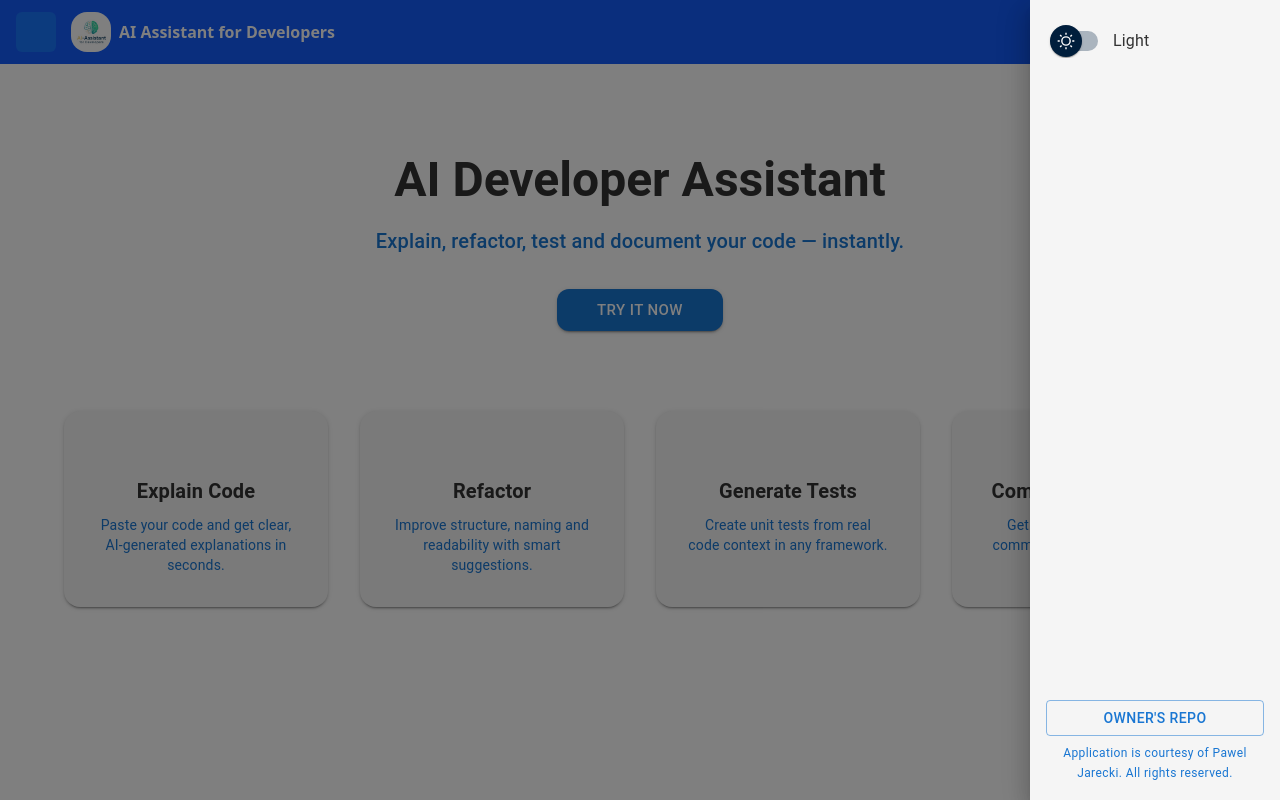
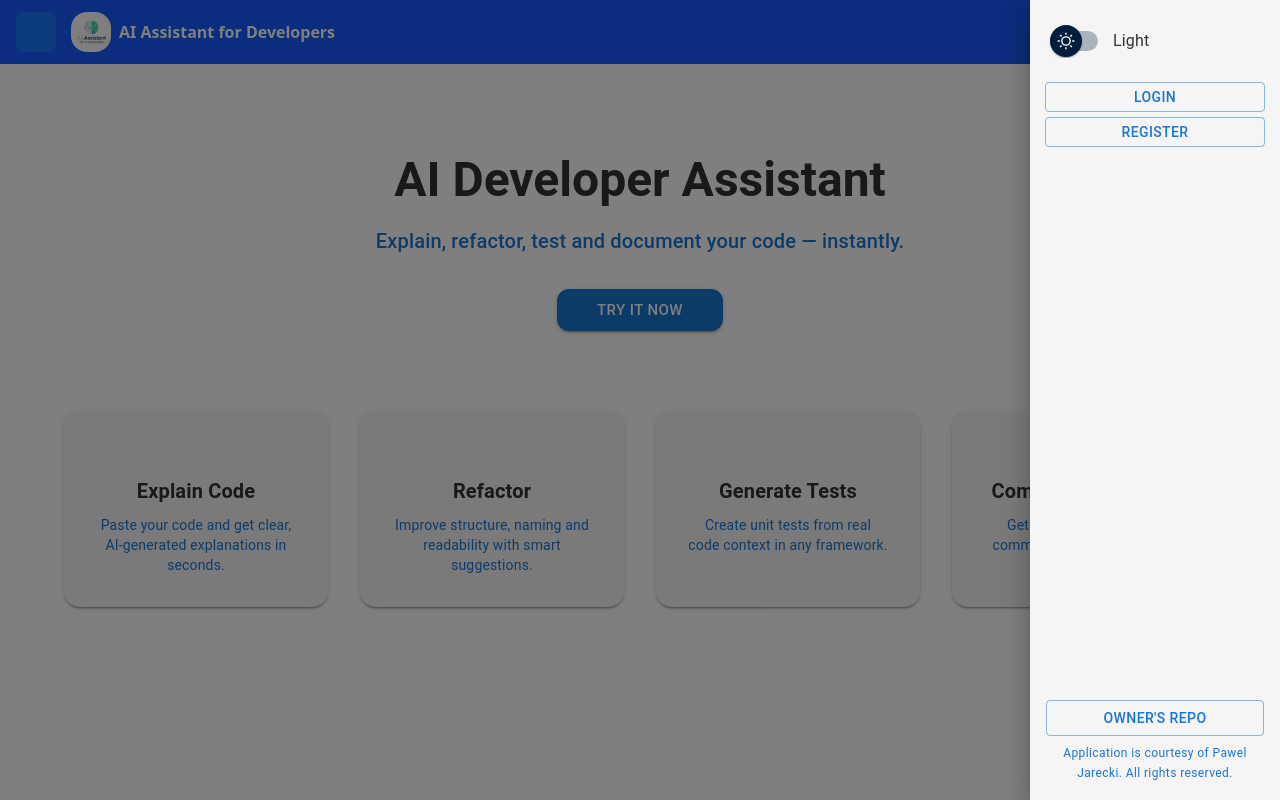
Before and after one commit to Paveu99/ai_assistant, a Next.js app: page / in a window 1280 px wide. Both pictures are taken after a click on the button 1229 px from the left and 32 px from the top of the page. Built offline with nearby package versions, Linux system fonts and the light colour scheme; some icons are missing; what @mui/material-nextjs would draw is missing.

Commit message:
LogRegButton imported and used for both cases

```diff
--- a/src/components/sideBar/RightSideBar.tsx
+++ b/src/components/sideBar/RightSideBar.tsx
@@ -5,6 +5,7 @@ import SettingsIcon from '@mui/icons-material/Settings';
 import { Button, Drawer, FormControlLabel, List, ListItem, Typography } from '@mui/material';
 import { LightDarkSwitch } from '../lightDarkSwitch/LightDarkSwitch';
 import { DrawerButton } from '../buttons/DrawerButton';
+import { LogRegButton } from '../buttons/LogRegButton';
 
 type Props = {
     open: boolean;
@@ -21,6 +22,7 @@ export default function RightSideBar({ open, setOpen }: Props) {
             </DrawerButton>
             <Drawer anchor="right" open={open} onClose={() => setOpen(false)}>
                 <div className="w-[250px] h-full flex flex-col justify-between">
+                    <div>
                         <List>
                             <ListItem>
                                 <FormControlLabel
@@ -35,6 +37,11 @@ export default function RightSideBar({ open, setOpen }: Props) {
                                 />
                             </ListItem>
                         </List>
+                        <div className='flex flex-col items-center'>
+                            <LogRegButton text='Login' href='/login' />
+                            <LogRegButton text='Register' href='/register' />
+                        </div>
+                    </div>
                     <div className="p-4 flex flex-col gap-2">
                         <Button
                             fullWidth
```
Lines whose indentation alone changed are shown as unchanged.
